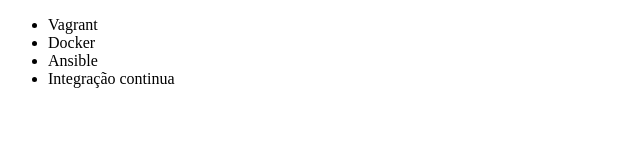
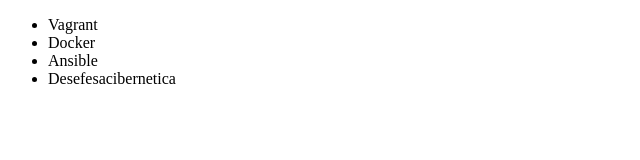
Before and after one commit to DaniloOrnelas/alura-git, a plain HTML site: page index.html in a window 1280 px wide. Shown: the full height of the page, 0-640 px from the left. Drawn offline with Linux system fonts and the light colour scheme.

Commit message:
Renomeado Curso de integração contínua

```diff
--- a/index.html
+++ b/index.html
@@ -9,7 +9,7 @@
         <li>Vagrant</li>
         <li>Docker</li>
         <li>Ansible</li>
-        <li>Integração continua</li>
+        <li>Desefesacibernetica</li>
     </ul>
 </body>
 </html>
```
